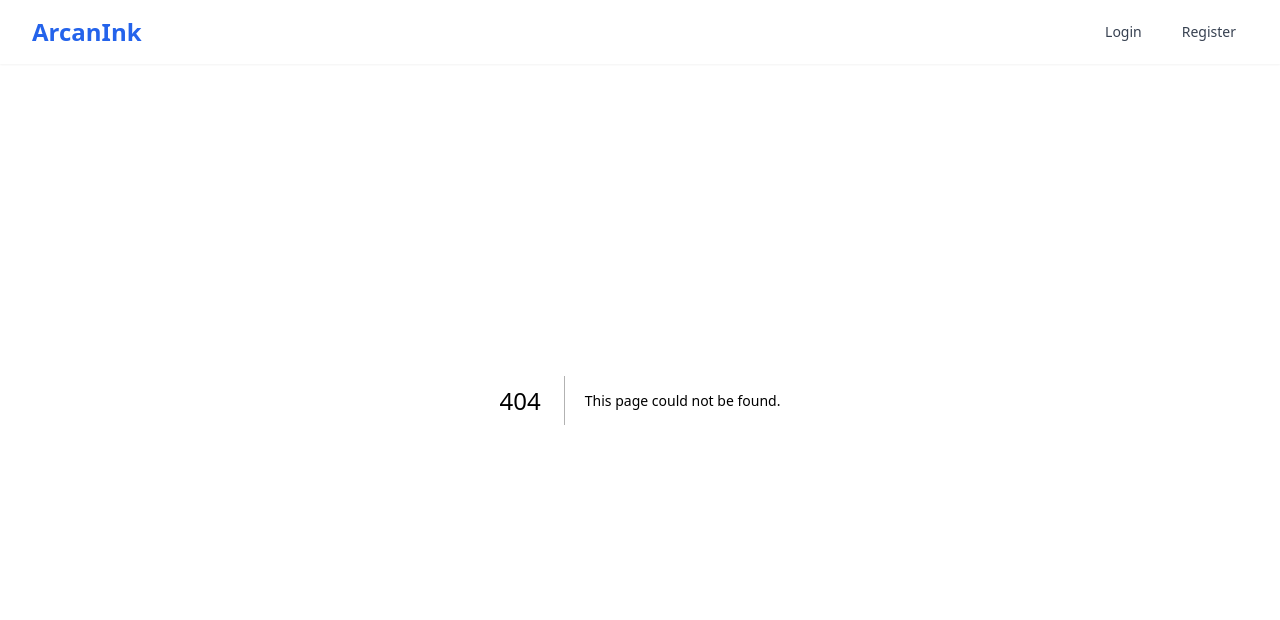
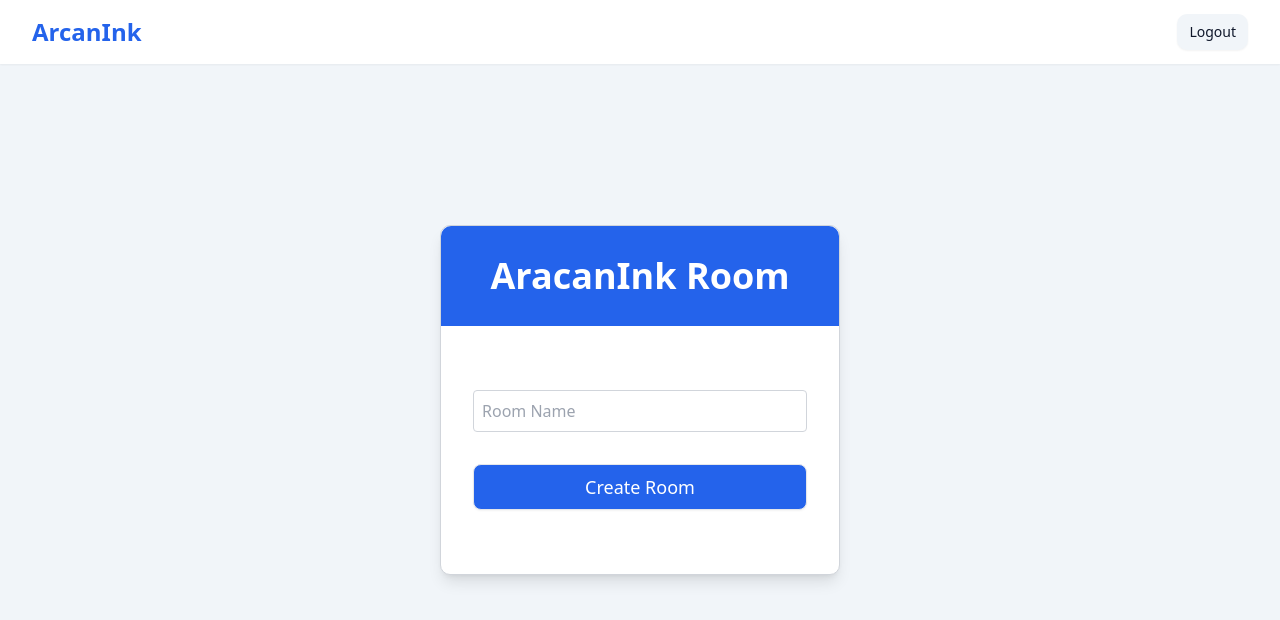
Before and after one commit to ajaykumar-br/arcanInk, a Next.js app in the folder apps/web/: page /room in a window 1280 px wide. Before the commit this address had no page. Shown: the top 620 px of the page. Built offline with nearby package versions, Linux system fonts and the light colour scheme.

Commit message:
created Room

```diff
--- /dev/null
+++ b/apps/web/app/canvas/[room_id]/page.tsx
@@ -0,0 +1,13 @@
+import { RoomCanvas } from "@/components/RoomCanvas";
+
+export default async function CanvasPage({
+  params,
+}: {
+  params: {
+    roomId: string;
+  };
+}) {
+  const roomId = (await params).roomId;
+
+  return <RoomCanvas roomId={roomId} />;
+}
--- /dev/null
+++ b/apps/web/app/room/page.tsx
@@ -0,0 +1,59 @@
+"use client";
+
+import { Button } from "@repo/ui/button";
+import axios from "axios";
+import { useRouter } from "next/navigation";
+import { useForm } from "react-hook-form";
+import { HTTP_BACKEND_URL } from "@/config";
+
+type createRoom = {
+    name: string;
+}
+
+export default function Room() {
+    const router = useRouter();
+    const { register, handleSubmit, formState: { errors, isSubmitting }} = useForm<createRoom>();
+
+    const onSubmit = async (data: createRoom) => {
+        try {
+            //todo: create room
+            const res = await axios.post(`${HTTP_BACKEND_URL}/room`, data, {
+              headers: {
+                Authorization: localStorage.getItem("token"),
+              },
+            });
+            console.log(res.data);
+            router.push(`/canvas/${res.data.roomId}`);
+        } catch (e) {
+            console.error(e);
+        }
+    }
+    return (
+      <div className="w-screen h-screen flex justify-center items-center bg-accent">
+        <div className="border border-gray-300 rounded-md w-[400px] bg-white shadow-lg">
+          <h1 className="text-4xl font-semibold text-white bg-primary flex justify-center items-center h-[100px] rounded-t-md">
+            AracanInk Room
+          </h1>
+          <form onSubmit={handleSubmit(onSubmit)}>
+            <div className="py-16 px-8">
+              <input
+                type="text"
+                placeholder="Room Name"
+                className="w-full p-2 border border-gray-300 rounded"
+                {...register("name", { required: true })}
+              />
+              {errors.name && <span>errors.slug.message</span>}
+              <Button
+                type="submit"
+                className="py-2 w-full mt-8 text-lg rounded-sm text-semibold text-white bg-primary hover:bg-blue-800"
+                variant="outline"
+                size="sm"
+              >
+                {isSubmitting ? "Creating Room..." : "Create Room"}
+              </Button>
+            </div>
+          </form>
+        </div>
+      </div>
+    );
+}
--- a/apps/web/app/signin/page.tsx
+++ b/apps/web/app/signin/page.tsx
@@ -1,4 +1,4 @@
-import { AuthPage } from "../../components/AuthPage";
+import { AuthPage } from "@/components/AuthPage";
 
 
 export default function SignUp() {
--- a/apps/web/app/signup/page.tsx
+++ b/apps/web/app/signup/page.tsx
@@ -1,4 +1,4 @@
-import { AuthPage } from "../../components/AuthPage";
+import { AuthPage } from "@/components/AuthPage";
 
 
 export default function SignUp() {
--- a/apps/web/components/AuthPage.tsx
+++ b/apps/web/components/AuthPage.tsx
@@ -5,6 +5,7 @@ import axios from "axios";
 import { useForm } from "react-hook-form";
 import Link from "next/link";
 import { useRouter } from "next/navigation";
+import { HTTP_BACKEND_URL } from "@/config";
 
 type signUp = {
   username: string;
@@ -25,10 +26,10 @@ export function AuthPage({ isSignin }: {
 
     const onSubmit = async (data: signUp) => {
         try {
-            const response = await axios.post(`http://localhost:3001/${isSignin? "signin": "signup"}`, data);
+            const response = await axios.post(`${HTTP_BACKEND_URL}/${isSignin? "signin": "signup"}`, data);
             if(isSignin) {
               localStorage.setItem("token", response.data.token);
-              router.push('/canvas');
+              router.push('/room');
             } else {
               router.push('/signin');
             }
--- a/apps/web/components/Navbar.tsx
+++ b/apps/web/components/Navbar.tsx
@@ -11,7 +11,7 @@ export function Navbar() {
 
   useEffect(() => {
     const token = localStorage.getItem("jwtToken");
-    setIsLoggedIn(!!token);
+    setIsLoggedIn(true);
   }, []);
 
   const handleLogout = () => {
@@ -24,7 +24,6 @@ export function Navbar() {
     <nav className="bg-white shadow-sm fixed w-full z-10">
       <div className="max-w-7xl mx-auto px-4 sm:px-6 lg:px-8">
         <div className="flex justify-between h-16">
-          {/* Left side - Logo */}
           <div className="flex items-center">
             <Link href="/" className="text-2xl font-bold text-primary">
               ArcanInk
--- /dev/null
+++ b/apps/web/components/RoomCanvas.tsx
@@ -0,0 +1,15 @@
+"use client";
+
+import { useSocket } from "@/hooks/useSocket";
+
+export function RoomCanvas({roomId}: {roomId: string}) {
+    const { socket } = useSocket(roomId);
+
+    if(!socket) {
+        return <div>Loading Canvas...</div>
+    }
+
+    return <div className="flex items-center justify-center h-screen">
+        room {`${roomId}`}
+    </div>
+}
--- /dev/null
+++ b/apps/web/config.ts
@@ -0,0 +1,2 @@
+export const HTTP_BACKEND_URL = "http://localhost:3001";
+export const WS_URL = "ws://localhost:8080";
--- /dev/null
+++ b/apps/web/hooks/useSocket.ts
@@ -0,0 +1,33 @@
+import { WS_URL } from "@/config";
+import { useEffect, useState } from "react";
+
+export function useSocket(roomId: string) {
+  const [socket, setSocket] = useState<WebSocket | null>(null);
+  const token = localStorage.getItem("token");
+
+  useEffect(() => {
+    const ws = new WebSocket(`${WS_URL}?token=${token}`);
+
+    ws.onopen = () => {
+      console.log("socket opened...");
+      ws.send(
+        JSON.stringify({
+          type: "join_room",
+          roomId: roomId,
+        })
+      );
+    };
+    ws.onclose = () => console.log("socket closed");
+    ws.onerror = (error) => console.error("Socket error:", error);
+
+    setSocket(ws);
+
+    return () => {
+      if (ws.readyState === WebSocket.OPEN) {
+        ws.close();
+      }
+    };
+  }, [roomId, token]);
+
+  return { socket };
+}
--- a/apps/web/tsconfig.json
+++ b/apps/web/tsconfig.json
@@ -5,7 +5,10 @@
       {
         "name": "next"
       }
-    ]
+    ],
+    "paths": {
+      "@/*": ["./*"]
+    }
   },
   "include": [
     "**/*.ts",
```
Also changed, not shown: apps/web/app/canvas/[roomId]/page.tsx (deleted), 1 other file (tests, documents, lock files or other folders).
